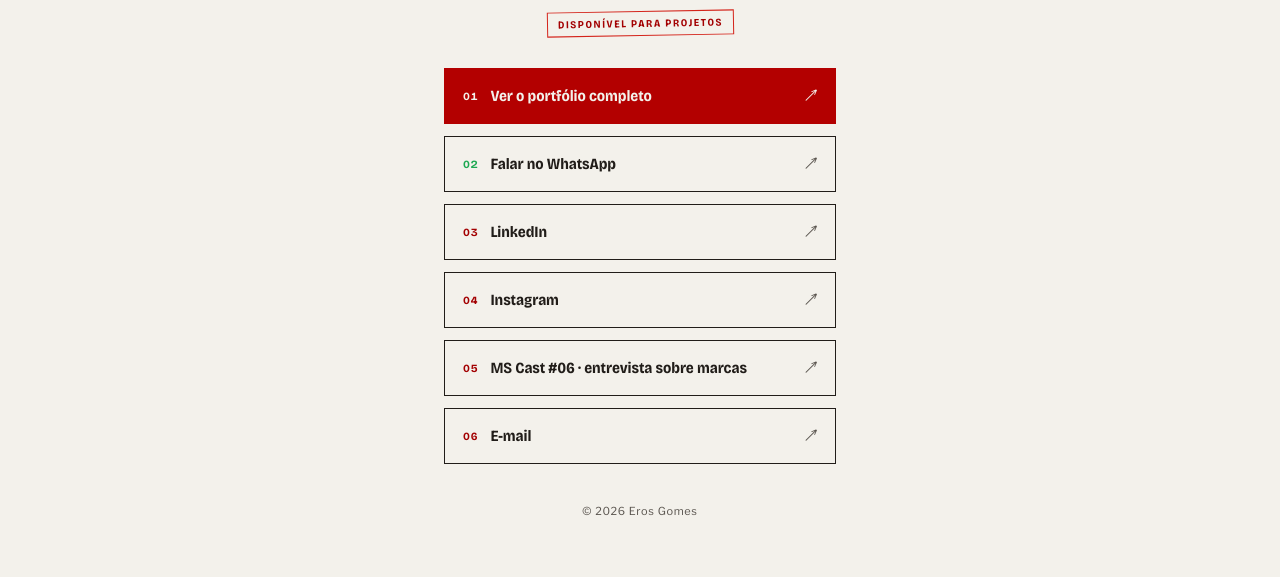
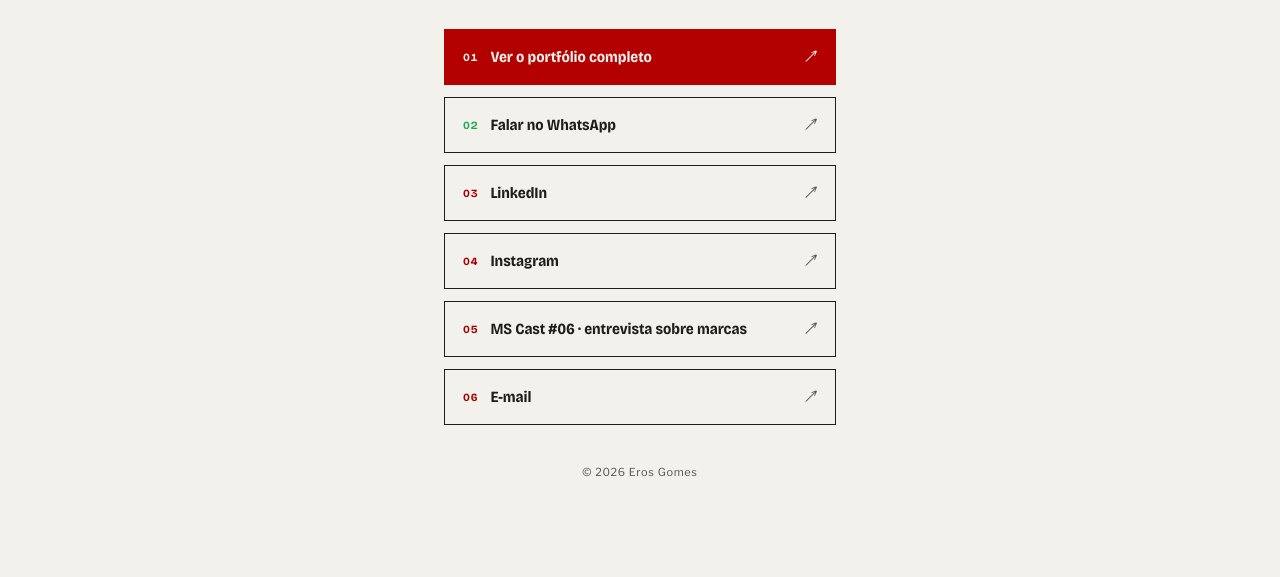
Before and after one commit to ErosPGomes/link, a plain HTML site: page index.html in a window 1280 px wide. Shown: the part 328-905 px from the top of the page. After the commit the page ends 866 px from the top, so only its background shows below. Drawn offline with Linux system fonts and the light colour scheme.

Commit message:
Remove selo 'Disponível para projetos' e corrige link do Instagram

```diff
--- a/index.html
+++ b/index.html
@@ -31,7 +31,6 @@
 
     <h1>Eros Gomes<span class="ponto">.</span></h1>
     <p class="bio">Designer de marcas em Curitiba. Identidade, embalagem, key visual e sites.</p>
-    <span class="selo-disp">Disponível para projetos</span>
 
     <nav class="lista-links" aria-label="Links">
       <a class="carimbo-link destaque" href="https://erosgomes.com.br/" target="_blank" rel="noopener">
@@ -49,7 +48,7 @@
         <span class="txt">LinkedIn</span>
         <span class="seta" aria-hidden="true">↗</span>
       </a>
-      <a class="carimbo-link" href="https://www.instagram.com/cross.ds" target="_blank" rel="noopener">
+      <a class="carimbo-link" href="https://www.instagram.com/cross_design_st/" target="_blank" rel="noopener">
         <span class="idx">04</span>
         <span class="txt">Instagram</span>
         <span class="seta" aria-hidden="true">↗</span>
--- a/styles.css
+++ b/styles.css
@@ -139,21 +139,6 @@ h1 .ponto { color: var(--carimbo); }
   color: var(--grafite);
 }
 
-.selo-disp {
-  margin-top: 14px;
-  display: inline-block;
-  font-family: var(--f-display);
-  font-weight: 700;
-  font-stretch: 88%;
-  font-size: 10.5px;
-  letter-spacing: 0.14em;
-  text-transform: uppercase;
-  color: var(--carimbo-texto);
-  border: 1.5px solid var(--carimbo);
-  padding: 5px 10px;
-  transform: rotate(-1deg);
-}
-
 .lista-links {
   width: 100%;
   margin-top: 32px;
```
